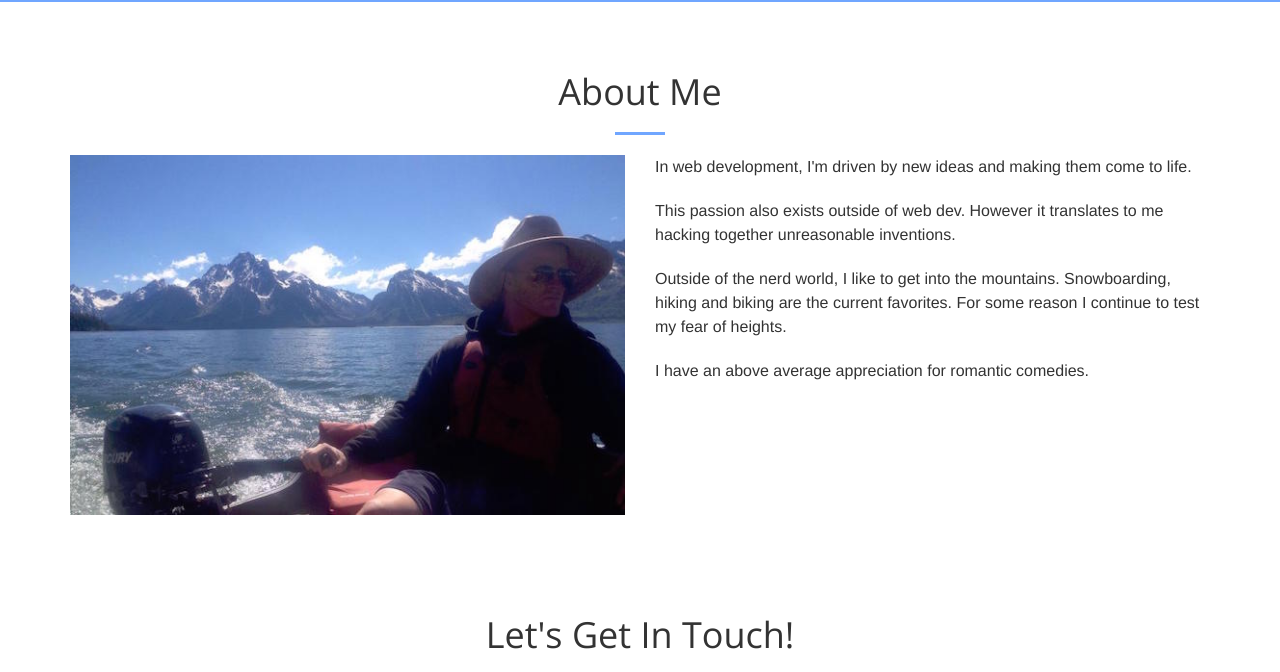
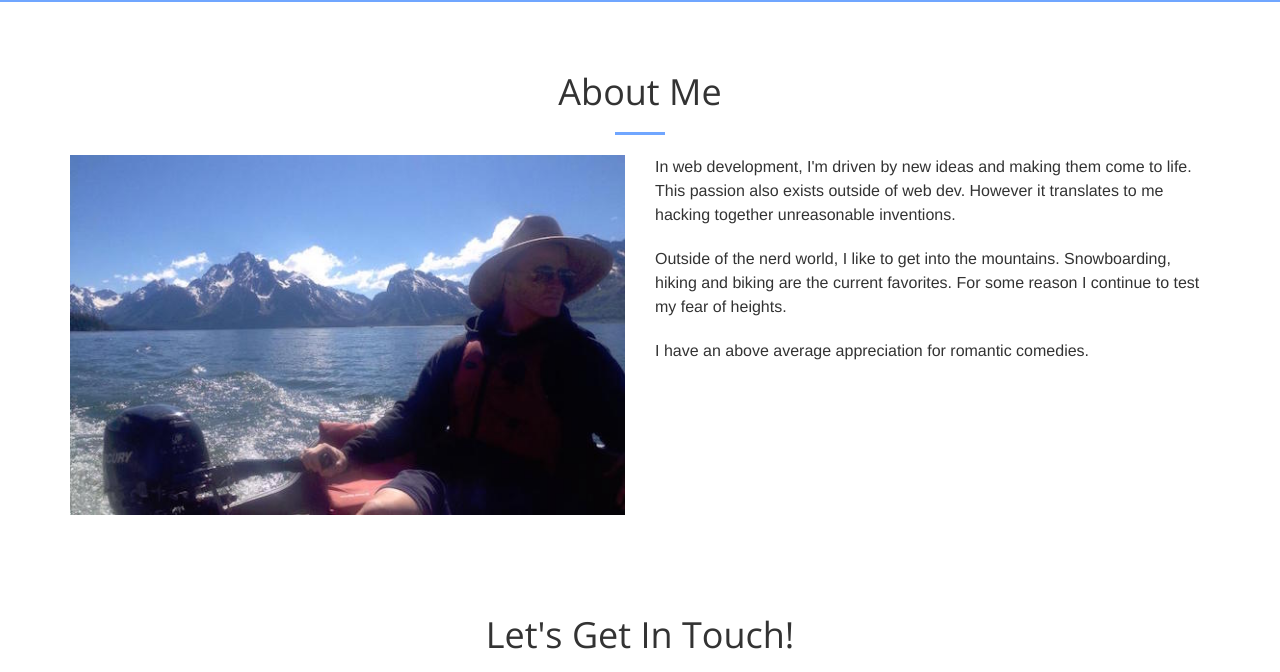
Before and after one commit to bobbyschank/profile-webpage, a website: page startbootstrap-creative-gh-pages/index.html in a window 1280 px wide. Shown: the part 2613-3285 px from the top of the page. Drawn offline with nearby package versions, Linux system fonts and the light colour scheme; files that its build step writes are made by us from their sources.

Commit message:
about me

```diff
--- a/startbootstrap-creative-gh-pages/index.html
+++ b/startbootstrap-creative-gh-pages/index.html
@@ -199,10 +199,7 @@
         <div class="container text-left col-xs-12 col-sm-6">
           <div class="call-to-action">
             <p>
-              In web development, I'm driven by new ideas and making them come to life.
-            </p>
-            <p>
-              This passion also exists outside of web dev. However it translates to me hacking together unreasonable inventions.
+              In web development, I'm driven by new ideas and making them come to life. This passion also exists outside of web dev. However it translates to me hacking together unreasonable inventions.
             </p>
             <p>
               Outside of the nerd world, I like to get into the mountains. Snowboarding, hiking and biking are the current favorites. For some reason I continue to test my fear of heights.
```
